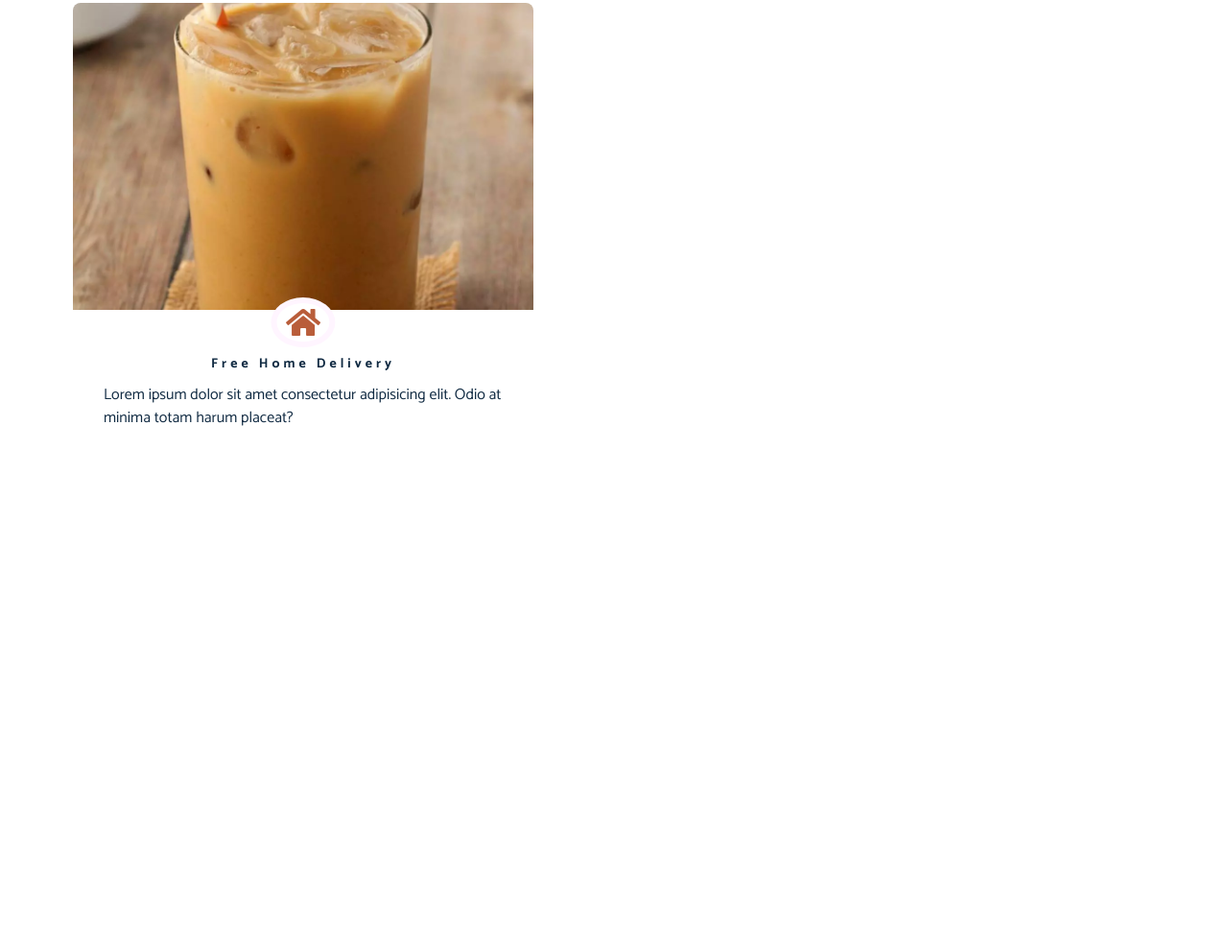
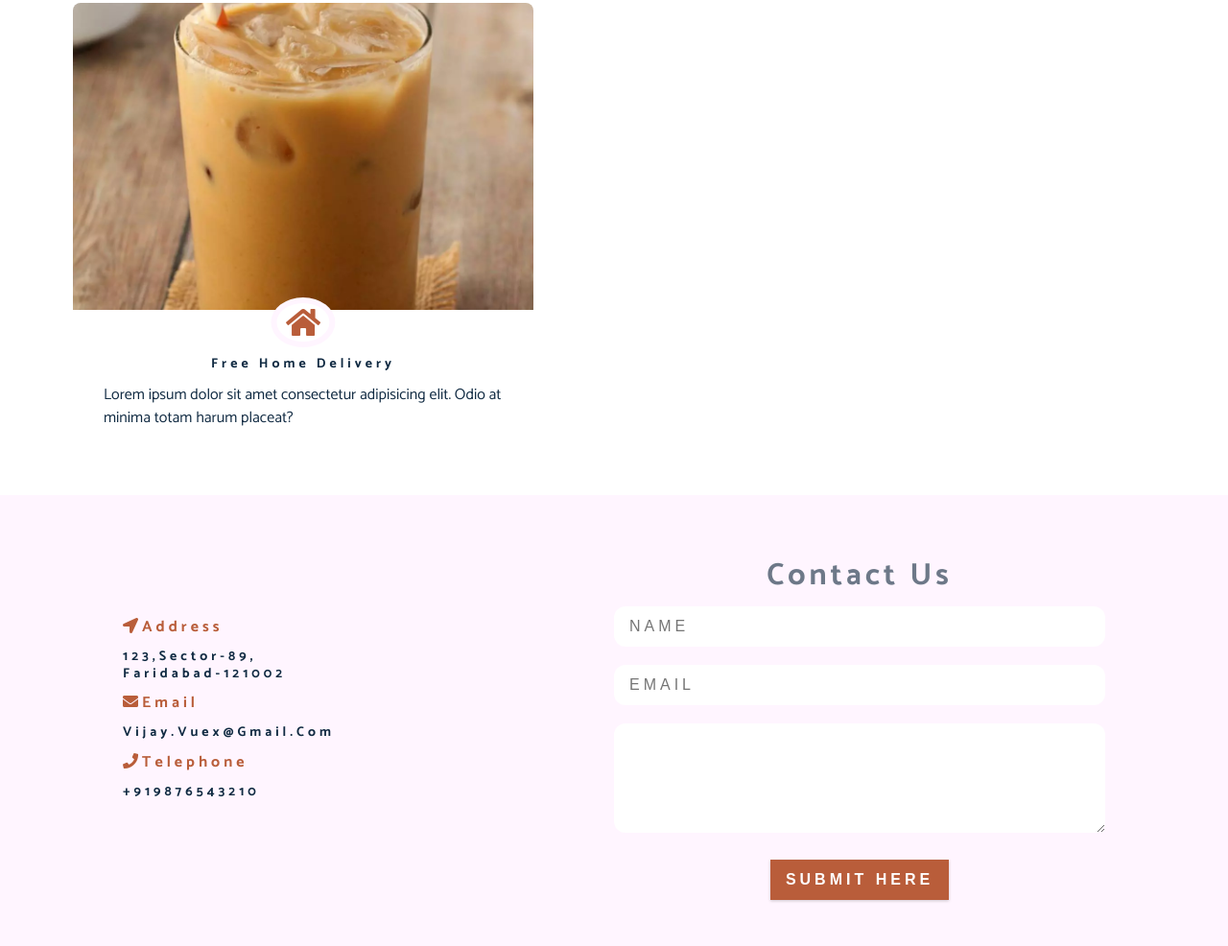
Before and after one commit to Iamthevk/Coffeeteria, a plain HTML site: page index.html in a window 1280 px wide. Shown: the part 3146-4132 px from the top of the page at 96% size. Before the commit the page ends 3662 px from the top, so only its background shows below. Drawn offline with Linux system fonts and the light colour scheme; a web font is replaced by a local one.

Commit message:
contact section completed

```diff
--- a/css/styles.css
+++ b/css/styles.css
@@ -364,3 +364,43 @@ p {
     padding-right: 0.4rem;
   }
 }
+/* contact  */
+.contact {
+  padding-top: 3rem;
+  padding-bottom: 3rem;
+  background: var(--clr-grey3);
+}
+.contact-container {
+  display: grid;
+  grid-template-columns: 1fr 1fr;
+  margin: 0 8rem;
+}
+.contact-form h2 {
+  text-align: center;
+  padding-top: 1rem;
+  color: var(--clr-grey2);
+}
+.form-group {
+  text-align: center;
+}
+.form-control {
+  /* font-size: 1.5rem; */
+  border: none;
+  text-transform: uppercase;
+  width: 100%;
+  margin-bottom: 1.2rem;
+  padding: 0.75rem 1rem;
+  border-radius: 0.75rem;
+  background: var(--color-white);
+  letter-spacing: var(--spacing);
+}
+.contact-info span {
+  color: var(--clr-primary);
+}
+.contact-info {
+  margin-top: 5rem;
+}
+.contact-btn {
+  text-align: center;
+  margin: 0 auto;
+}
--- a/index.html
+++ b/index.html
@@ -178,6 +178,51 @@
         </article>
       </div>
     </section>
+
+    <!-- contact -->
+    <section class="contact">
+      <div class="contact-container">
+        <article class="contact-info">
+          <div class="contact-item">
+            <h4 class="title">
+              <span><i class="fas fa-location-arrow"></i>Address</span>
+            </h4>
+            <h4 class="text">
+              123,Sector-89,<br />
+              Faridabad-121002
+            </h4>
+          </div>
+          <div class="contact-item">
+            <h4 class="title">
+              <span><i class="fas fa-envelope"></i>Email</span>
+            </h4>
+            <h4 class="text">vijay.vuex@gmail.com</h4>
+          </div>
+          <div class="contact-item">
+            <h4 class="title">
+              <span><i class="fas fa-phone"></i>Telephone</span>
+            </h4>
+            <h4 class="text">+919876543210</h4>
+          </div>
+        </article>
+        <article class="contact-form">
+          <h2>Contact Us</h2>
+          <form action="">
+            <div class="form-group">
+              <input class="form-control" type="text" placeholder="Name" />
+              <input
+                class="form-control"
+                type="email"
+                name=""
+                placeholder="email"
+              />
+              <textarea class="form-control" rows="5"></textarea>
+              <button class="btn contact-btn">Submit here</button>
+            </div>
+          </form>
+        </article>
+      </div>
+    </section>
     <script src="app.js"></script>
   </body>
 </html>
```
